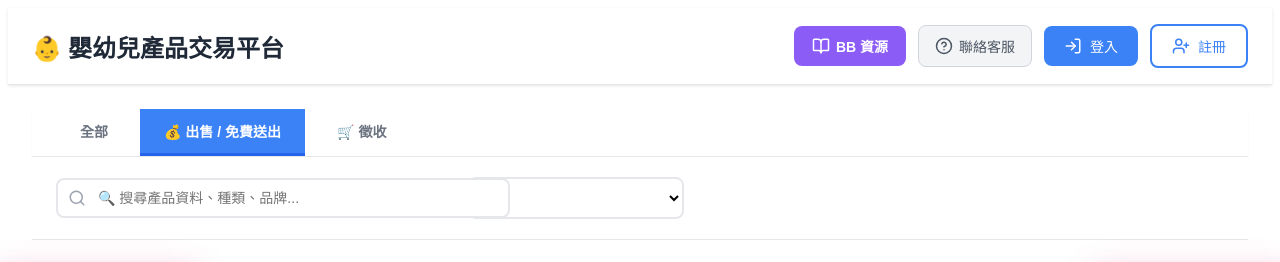
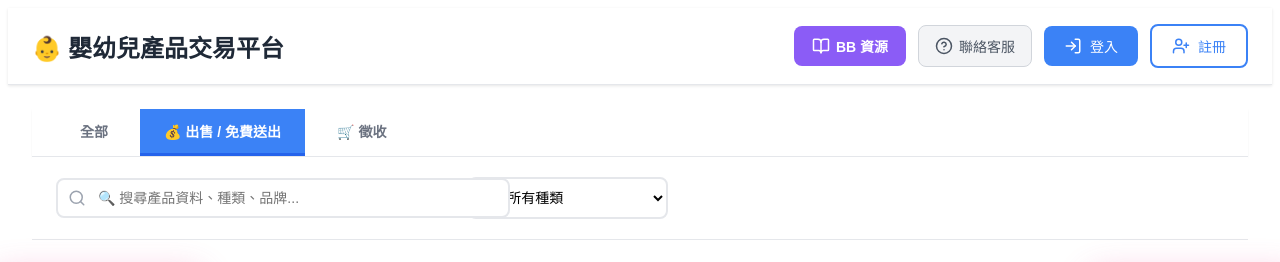
Before and after one commit to ryanchan0215/lego-frontend, a React (Vite) app: page / in a window 1280 px wide. Shown: the top 262 px of the page. Built offline with nearby package versions, Linux system fonts and the light colour scheme; no server answers.

Commit message:
Ad & Color

```diff
--- a/src/components/SearchBar.jsx
+++ b/src/components/SearchBar.jsx
@@ -117,7 +117,7 @@ function SearchBar({
               style={{
                 width: '200px',
                 padding: '10px 12px',
-                paddingLeft: '200px',
+
                 border: '2px solid #e5e7eb',
                 borderRadius: '8px',
                 fontSize: '14px',
@@ -173,6 +173,7 @@ function SearchBar({
         </div>
       </div>
 
+
       {/* ✅ 手機版：變返直排 */}
       <style jsx>{`
         @media (max-width: 768px) {
```
